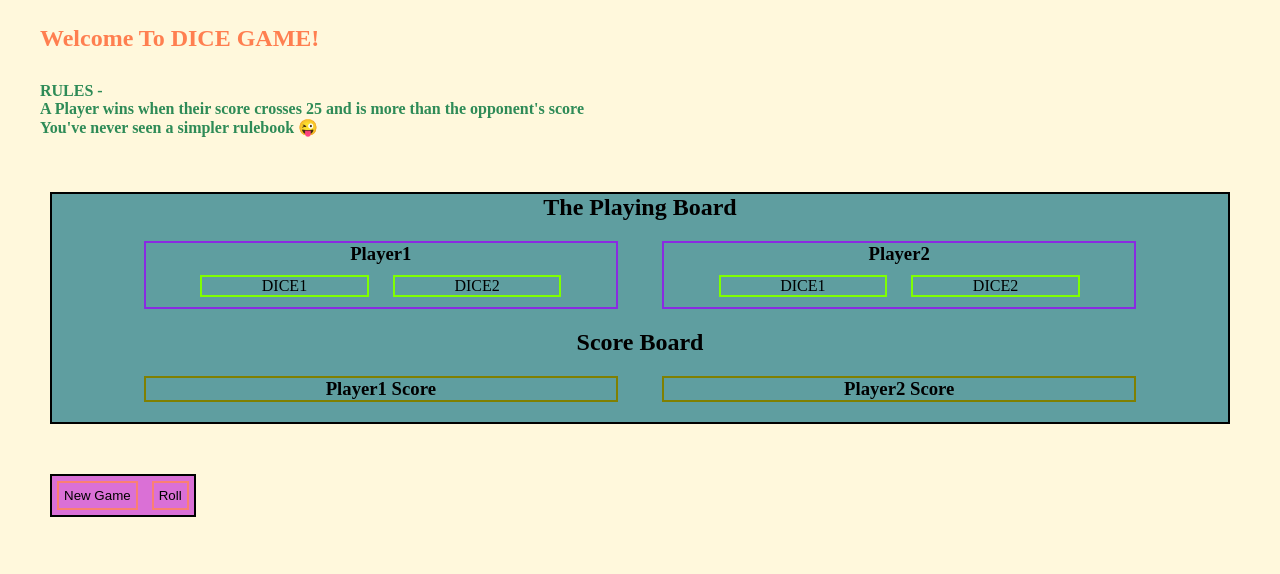
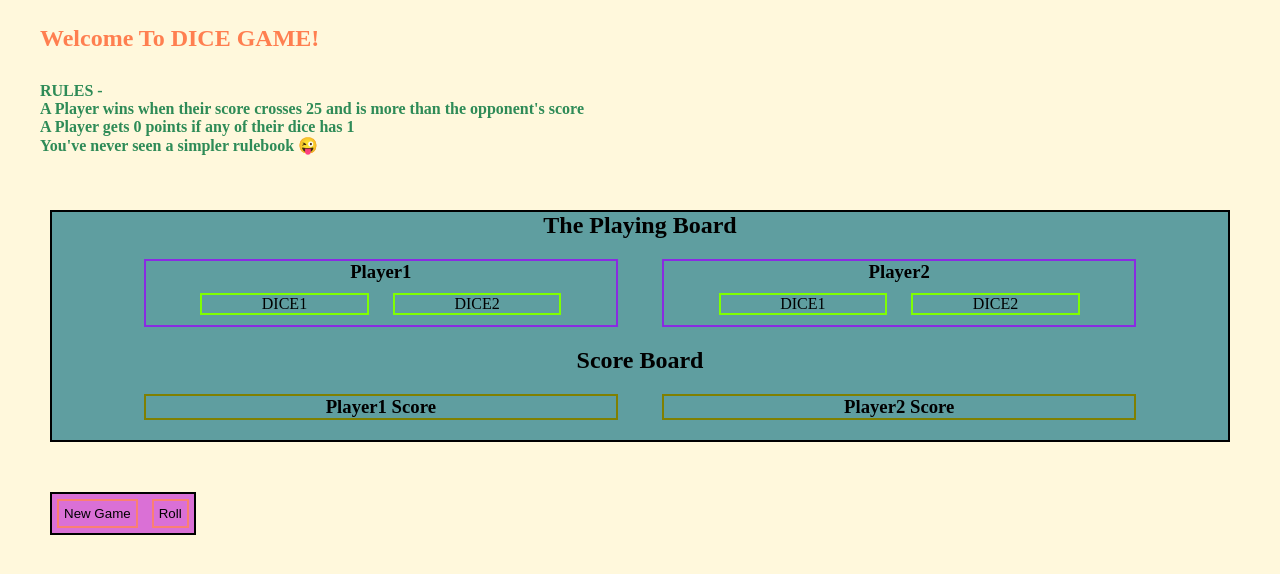
Before and after one commit to manansoni77/React, a plain HTML site: page DiceGame/index.html in a window 1280 px wide. Drawn offline with nearby package versions, Linux system fonts and the light colour scheme.

Commit message:
DICE GAME
Added 2nd rule

```diff
--- a/DiceGame/index.html
+++ b/DiceGame/index.html
@@ -15,6 +15,7 @@
             <p>
                 RULES - <br>
                 A Player wins when their score crosses 25 and is more than the opponent's score<br>
+                A Player gets 0 points if any of their dice has 1<br>
                 You've never seen a simpler rulebook &#128540
             </p>
             <div id="playing-board">
```
